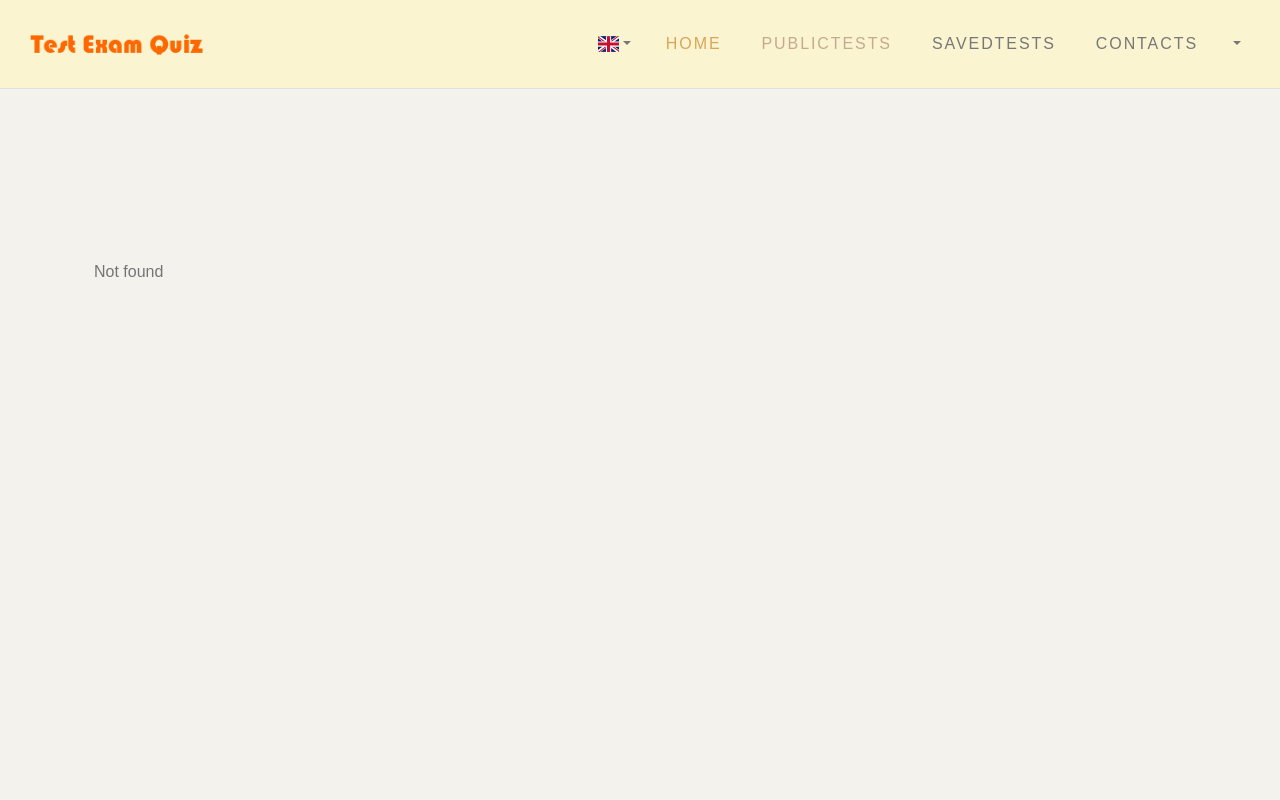
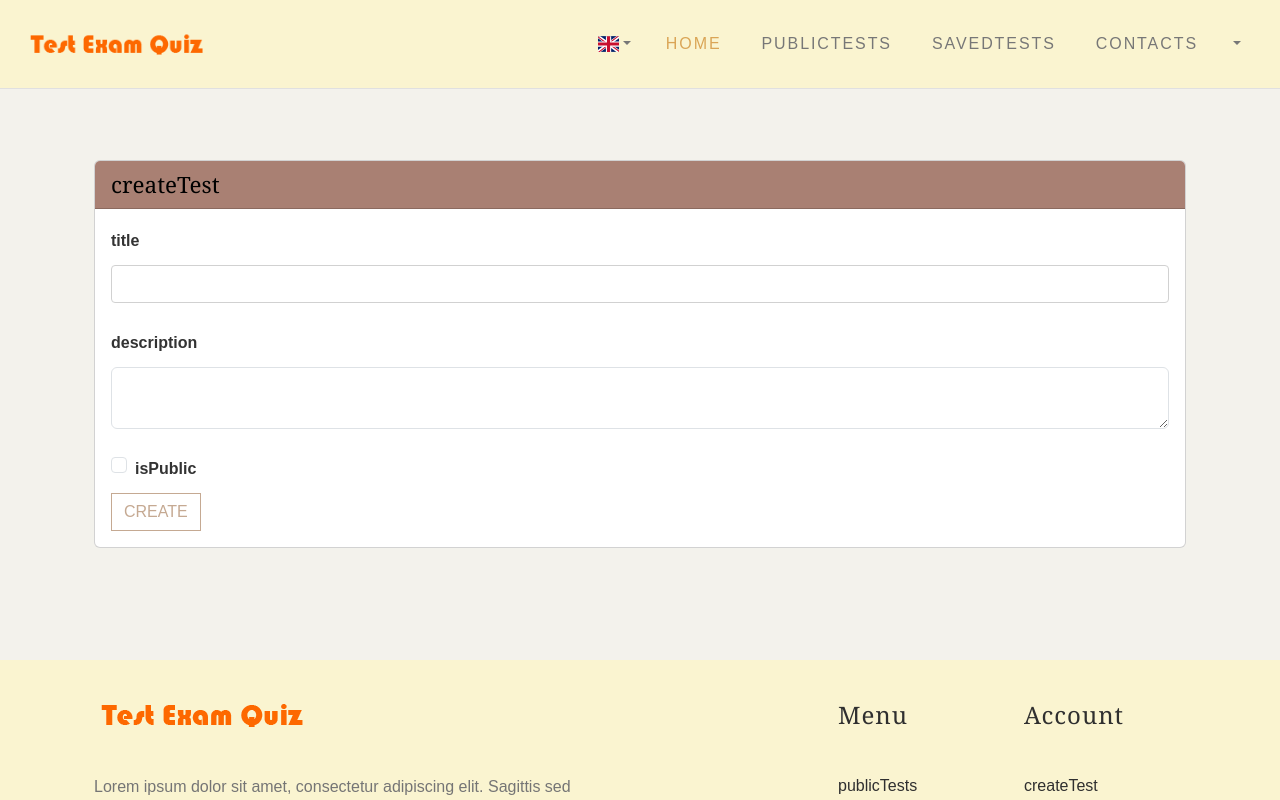
Before and after one commit to Megarekrut65/TEQ, a Vue app in the folder TEQClient/teqclient/: page /1/editor in a window 1280 px wide. Shown: the top 800 px of the page. Built offline with nearby package versions, Linux system fonts and the light colour scheme; sample sign-in values are in the browser's storage.

Commit message:
Added form for test creating

```diff
--- a/TEQClient/teqclient/src/App.vue
+++ b/TEQClient/teqclient/src/App.vue
@@ -9,7 +9,7 @@ import Header from "@/components/app/Header.vue";
   <AlertWindow />
   <Header />
 
-  <section id="featured-books" class="py-5 my-5">
+  <section>
     <div class="container page">
       <RouterView />
     </div>
--- a/TEQClient/teqclient/src/assets/main.css
+++ b/TEQClient/teqclient/src/assets/main.css
@@ -12,3 +12,8 @@
     justify-content: center;
     align-items: center;
 }
+
+input[type="checkbox"]:checked {
+    background-color: #c5a992;
+    border-color: #c5a992;
+}
--- a/TEQClient/teqclient/src/components/RegisterForm.vue
+++ b/TEQClient/teqclient/src/components/RegisterForm.vue
@@ -26,6 +26,11 @@ const onSubmit = () => {
     .finally(() => {
       loading.value = false;
     });
+};
+
+const dontMatch = () => {
+  return formData.value.repeatPassword !== ""
+    && formData.value.password !== formData.value.repeatPassword;
 };
 </script>
 
@@ -66,7 +71,10 @@ const onSubmit = () => {
       </div>
 
       <div>
-        <label class="form-label" for="re-password">{{ $t("rePassword") }}</label>
+        <label
+          :class="{'form-label':true, 'text-danger':dontMatch()}"
+          :title="dontMatch()?$t('dontMatch'):''"
+          for="re-password">{{ $t("rePassword") }}</label>
         <input
           v-model.trim="formData.repeatPassword"
           type="password"
@@ -76,7 +84,10 @@ const onSubmit = () => {
         />
       </div>
 
-      <button class="btn btn-outline-accent" type="submit">{{ $t("signUp") }}</button>
+      <button class="btn btn-outline-accent" type="submit"
+              :disabled="dontMatch()">
+        {{ $t("signUp") }}
+      </button>
 
     </form>
   </FormWrapper>
--- /dev/null
+++ b/TEQClient/teqclient/src/components/TestForm.vue
@@ -0,0 +1,77 @@
+<script setup>
+import FormWrapper from "@/components/FormWrapper.vue";
+import { ref } from "vue";
+import { useRouter } from "vue-router";
+import { register } from "@/js/utility/auth.js";
+import { errorAlert } from "@/js/utility/utility.js";
+import LoadingWindow from "@/components/LoadingWindow.vue";
+
+const formData = ref({
+  title: "",
+  description: "",
+  isPublic: false
+});
+
+const router = useRouter();
+
+const loading = ref(false);
+
+const onSubmit = () => {
+  // register(formData.value)
+  //   .then(() => {
+  //     router.push("/");
+  //   })
+  //   .catch(errorAlert)
+  //   .finally(() => {
+  //     loading.value = false;
+  //   });
+};
+</script>
+
+<template>
+  <LoadingWindow v-if="loading" />
+  <FormWrapper :title="$t('createTest')">
+    <form @submit.prevent="onSubmit">
+      <div>
+        <label class="form-label" for="title">{{ $t("title") }}</label>
+        <input
+          v-model.trim="formData.title"
+          type="text"
+          class="form-control"
+          maxlength="255"
+          required
+        />
+      </div>
+      <div>
+        <label class="form-label" for="description">{{ $t("description") }}</label>
+        <textarea
+          v-model.trim="formData.description"
+          class="form-control"
+          maxlength="1000"
+          required
+        />
+      </div>
+
+      <div class="form-check">
+        <input v-model="formData.isPublic" class="form-check-input" type="checkbox" value="" id="flexCheckDefault">
+        <label class="form-check-label" for="flexCheckDefault">
+          {{ $t("isPublic") }}
+        </label>
+      </div>
+
+
+      <button class="btn btn-outline-accent" type="submit">{{ $t("create") }}</button>
+
+    </form>
+  </FormWrapper>
+</template>
+
+<style scoped>
+button {
+  margin: 0;
+}
+
+form {
+  margin-bottom: 0;
+}
+</style>
--- a/TEQClient/teqclient/src/components/app/Menu.vue
+++ b/TEQClient/teqclient/src/components/app/Menu.vue
@@ -18,7 +18,9 @@ window.addEventListener("auth", (data) => {
         <li class="menu-item">
           <LanguageSelect />
         </li>
-        <li class="menu-item active"><a href="#home">{{ $t("home") }}</a></li>
+        <li class="menu-item active">
+          <LocalizedLink to="/">{{ $t("home") }}</LocalizedLink>
+        </li>
         <li class="menu-item"><a href="#featured-books" class="nav-link">{{ $t("publicTests") }}</a></li>
         <li class="menu-item"><a href="#popular-books" class="nav-link">{{ $t("savedTests") }}</a></li>
         <li class="menu-item"><a href="#special-offer" class="nav-link">{{ $t("contacts") }}</a></li>
@@ -31,7 +33,9 @@ window.addEventListener("auth", (data) => {
 
             <ul class="dropdown-menu">
               <li><a class="dropdown-item" href="#">{{ $t("account") }}</a></li>
-              <li><a class="dropdown-item" href="#">{{ $t("createTest") }}</a></li>
+              <li>
+                <LocalizedLink class="dropdown-item" to="/editor">{{ $t("createTest") }}</LocalizedLink>
+              </li>
               <li><a class="dropdown-item" href="#">{{ $t("myTests") }}</a></li>
               <li>
                 <hr class="dropdown-divider">
--- a/TEQClient/teqclient/src/i18n/uk.js
+++ b/TEQClient/teqclient/src/i18n/uk.js
@@ -14,5 +14,6 @@ export const uk = {
   signIn: "Увійти",
   signUp: "Зареєструватися",
   account: "Акаунт",
-  createTest: "Створити тест"
+  createTest: "Створити тест",
+  logout: "Вийти"
 };
--- a/TEQClient/teqclient/src/js/utility/auth.js
+++ b/TEQClient/teqclient/src/js/utility/auth.js
@@ -1,5 +1,6 @@
 import { loginApi, registerApi } from "@/js/api/user.js";
 import { getToken } from "@/js/utility/token.js";
+import i18n from "@/i18n/index.js";
 
 const userKey = "user";
 
@@ -47,7 +48,7 @@ export const ifAuthenticated = (to, from, next) => {
     return;
   }
 
-  next({ name: "login" });
+  next({ name: "auth", params: { locale: i18n.getLocale() } });
 };
 
 export const logout = () => {
--- a/TEQClient/teqclient/src/router/index.js
+++ b/TEQClient/teqclient/src/router/index.js
@@ -1,5 +1,6 @@
 import { createRouter, createWebHistory } from "vue-router";
 import i18n, { defaultLocale } from "@/i18n";
+import { ifAuthenticated } from "@/js/utility/auth.js";
 
 const router = createRouter({
   history: createWebHistory(import.meta.env.BASE_URL),
@@ -20,6 +21,13 @@ const router = createRouter({
           path: "auth",
           name: "auth",
           component: () => import("../views/AuthView.vue")
+        },
+        {
+          path: "editor",
+          name: "editor",
+          component: () => import("../views/TestEditorView.vue"),
+          beforeEnter: ifAuthenticated
+
         }
       ]
     },
--- /dev/null
+++ b/TEQClient/teqclient/src/views/TestEditorView.vue
@@ -0,0 +1,12 @@
+<script setup>
+
+import TestForm from "@/components/TestForm.vue";
+</script>
+
+<template>
+  <TestForm />
+</template>
+
+<style scoped>
+
+</style>
```
